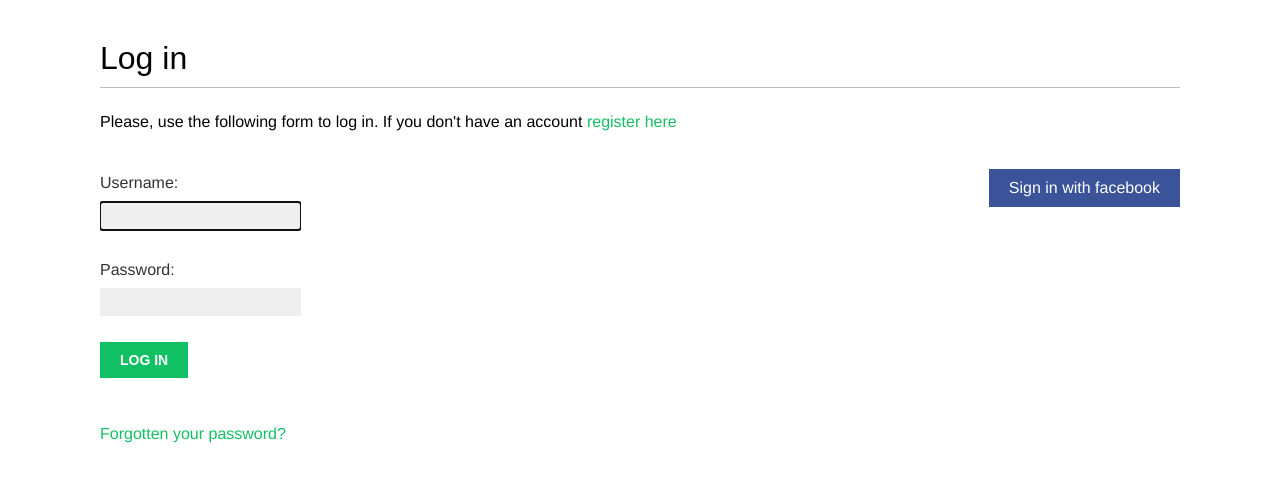
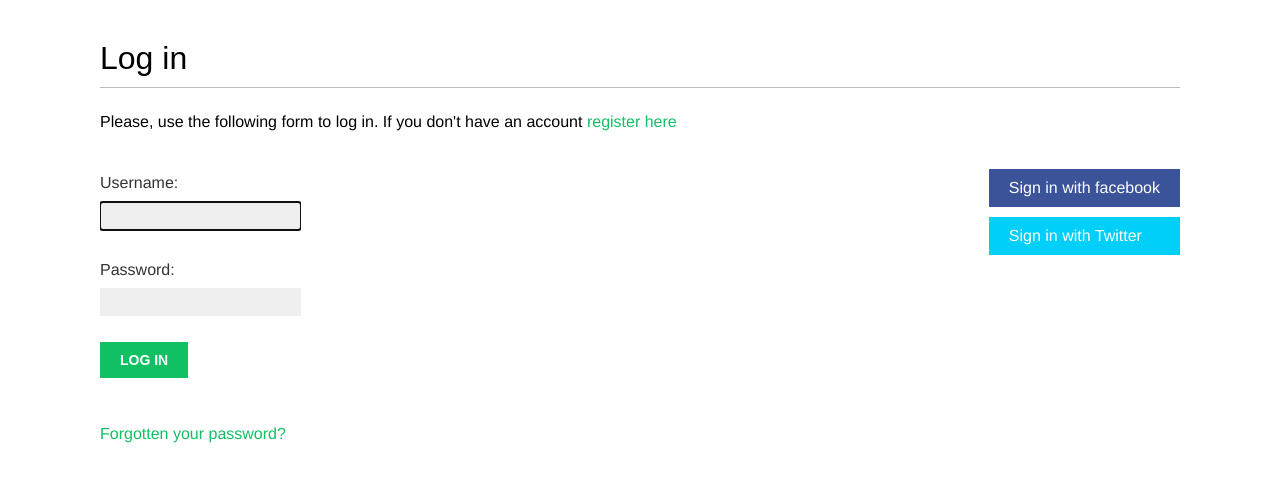
Before and after one commit to eddy-di/budget_tracking, a Django app: page /account/login/ in a window 1280 px wide. Shown: the part 47-529 px from the top of the page. Run offline with Django 4.2, Linux system fonts and the light colour scheme; parts of the project's set-up code (start-up, migrations or seed data) failed here and were passed over; some web fonts are replaced.

Commit message:
add twitter social auth but free account is not convenient

```diff
--- a/account/templates/registration/login.html
+++ b/account/templates/registration/login.html
@@ -35,6 +35,11 @@
                     Sign in with facebook
                 </a>
             </li>
+            <li class="twitter">
+                <a href="{% url 'social:begin' 'twitter' %}">
+                    Sign in with Twitter
+                </a>
+            </li>
         </ul>
     </div>
 {% endblock %}
--- a/core/settings.py
+++ b/core/settings.py
@@ -164,6 +164,7 @@ AUTHENTICATION_BACKENDS = [
     'django.contrib.auth.backends.ModelBackend',
     'account.authentication.EmailAuthBackend',
     'social_core.backends.facebook.FacebookOAuth2',
+    'social_core.backends.twitter.TwitterOAuth',
 ]
 
 # login_required used on apps
@@ -174,3 +175,6 @@ WALLET_REQUIRE_LOGIN_MIDDLEWARE = '/wallet/'
 
 SOCIAL_AUTH_FACEBOOK_KEY = os.environ.get('SOCIAL_AUTH_FACEBOOK_KEY') # ИД приложения Facebook
 SOCIAL_AUTH_FACEBOOK_SECRET = os.environ.get('SOCIAL_AUTH_FACEBOOK_SECRET') # Секрет приложения Facebook
+
+SOCIAL_AUTH_TWITTER_KEY = os.environ.get('SOCIAL_AUTH_TWITTER_KEY') # Ключ API Twitter
+SOCIAL_AUTH_TWITTER_SECRET = os.environ.get('SOCIAL_AUTH_TWITTER_SECRET') # Секрет API Twitter
```
